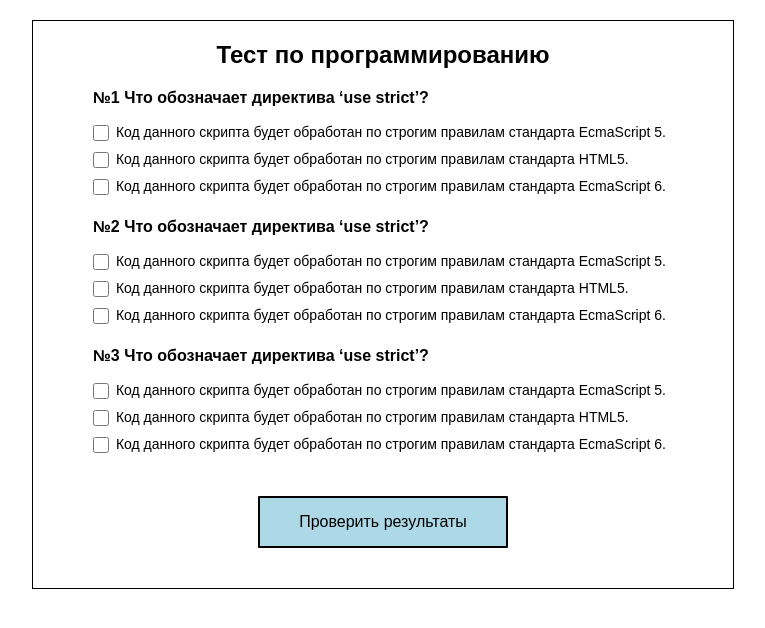
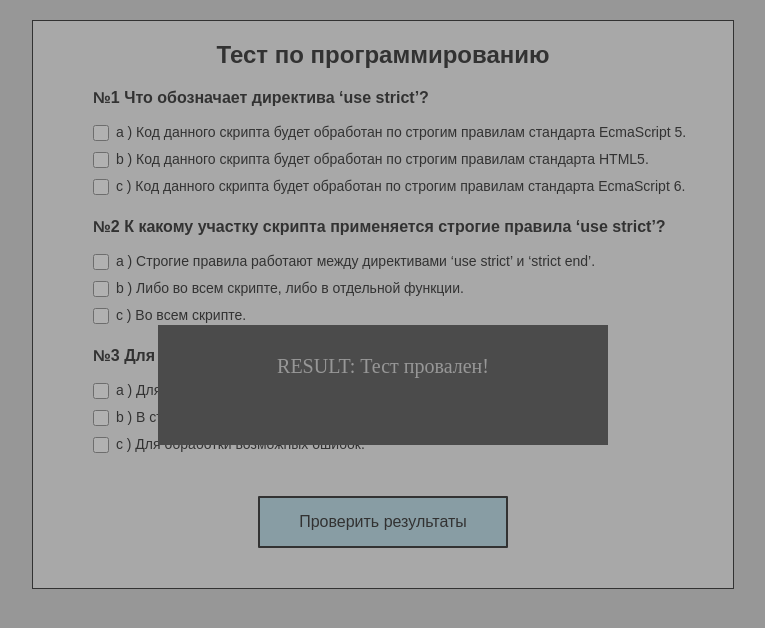
Before and after one commit to Shalex9/js-homework, a plain HTML site: page js-hw13-14/NEW-hw13-14.html in a window 1280 px wide. Both pictures are taken after a click on the button "Проверить результаты". Shown: the whole page, without its empty margins (257-1022 px from the left). Drawn offline with nearby package versions, Linux system fonts and the light colour scheme.

Commit message:
shablon&modal.window&clean
все, кроме самой проверки результатов

```diff
--- a/js-hw13-14/NEW-hw13-14.html
+++ b/js-hw13-14/NEW-hw13-14.html
@@ -12,13 +12,13 @@
     <article id="content"></article>
 
     <script type="text/html" id='wrapper'>
-      <h2>Тест по программированию</h2>
-        <% for (var i=0; i<3; i++) { %>
+      <h2><%= title%></h2>
+        <% for (var i=0; i<questions.length; i++) { %>
           <div id="block<%=[i+1]%>">
-            <h3 class="question"> №<%=i+1%> <%=q0.title%> </h3>
-            <% for (var j=0; j<q0.answers.length; j++) {%>
+            <h3 class="question"> №<%=i+1%> <%=questions[i].title%> </h3>
+            <% for (var j=0; j<questions[i].answers.length; j++) {%>
               <label class="inputBlock">
-                <input type= checkbox class="check"> <%=q0.answers[j] %>
+                <input type="checkbox" class="check" value="<%=j%>"> <%= variant[j]%> ) <%=questions[i].answers[j] %>
               </label>
             <% }; %>
           </div>
--- a/js-hw13-14/css/css.css
+++ b/js-hw13-14/css/css.css
@@ -1,8 +1,12 @@
+body{
+  background: #ccc;
+}
 #content{
   width: 700px;
   border: 1px solid #000;
   margin: 20px auto;
   font-family: Arial;
+  background: #eee;
 }
 h2 {
   text-align: center;
@@ -26,12 +30,17 @@ ul {
   list-style: none;
   font-size: 14px;
 }
+.inputBlock:hover{
+  cursor: pointer;
+  color: #777;
+}
 .check {
   width: 16px;
   height: 16px;
   margin-left: 10px;
   vertical-align: middle;
 }
+.check{cursor: pointer;}
 .text {
   margin-left: 5px;
 
@@ -50,3 +59,24 @@ ul {
   border-radius: 1px;
   background-color: lightblue;
 }
+.modal{
+  position: absolute;
+  top: 50%;
+  left: 50%;
+  width: 430px;
+  height: 100px;
+  margin: -75px 0 0 -225px;
+  padding: 10px;
+  background-color: #333;
+  color: #ccc;
+  font-size: 20px;
+  text-align: center;
+}
+.overlay {
+    position: fixed;
+    top: 0;
+    left: 0;
+    width: 100%;
+    height: 100%;
+    background-color: rgba(100, 100, 100, .5);
+}
--- a/js-hw13-14/js/NEW-js.js
+++ b/js-hw13-14/js/NEW-js.js
@@ -2,65 +2,69 @@
 $(function(){
 
   var test = {
-    q0: {
-      title: 'Что обозначает директива ‘use strict’?',
-      answers: [
-          'Код данного скрипта будет обработан по строгим правилам стандарта EcmaScript 5.',
+    title: 'Тест по программированию',
+    variant: ["a", "b", "c", "d"],
+    questions: [
+      { title: 'Что обозначает директива ‘use strict’?',
+        answers: [  'Код данного скрипта будет обработан по строгим правилам стандарта EcmaScript 5.',
                     'Код данного скрипта будет обработан по строгим правилам стандарта HTML5.',
-          'Код данного скрипта будет обработан по строгим правилам стандарта EcmaScript 6.'
-          ],
+                    'Код данного скрипта будет обработан по строгим правилам стандарта EcmaScript 6.'],
         check: 0
-    },
-    q1: {
+      }, {
         title: 'К какому участку скрипта применяется строгие правила ‘use strict’?',
-      answers: [
-          'Строгие правила работают между директивами ‘use strict’ и ‘strict end’.',
+        answers: [  'Строгие правила работают между директивами ‘use strict’ и ‘strict end’.',
                     'Либо во всем скрипте, либо в отдельной функции.',
-          'Во всем скрипте.'
-          ],
+                    'Во всем скрипте.'],
         check: 1
-    },
-    q2: {
+      }, {
         title: 'Для чего используется конструкция try-catch в javascript?',
-      answers: [
-          'Для генерирования ошибок.',
+        answers: [  'Для генерирования ошибок.',
                     'В строгом режиме весь код необходимо оборачивать в try-catch.',
-          'Для обработки возможных ошибок'
-          ],
+                    'Для обработки возможных ошибок.'],
         check: 2
       }
+    ]
   };
-      var d = Object.keys(test).length;       console.log("Длинна объекта test:", d);
-      var z = test.q1.answers;                console.log("Массив ответов в вопросе 1:", z);
-      var f = test.q2.answers.length;         console.log("Количество ответов в вопросе 2:", f);
-      // console.log("test: ", test);
+
+//localStorage, JSON.stringify, JSON.parse
+  // var genString = JSON.stringify(test);
+  // localStorage.setItem('str', genString);
+  // genString = localStorage.getItem('str');
+  // console.log("JSON.stringify: ",genString);
+  // var genSubj = JSON.parse(genString);
+  // console.log("JSON.parse: ", genSubj);
 
   var content = document.getElementById('content');
   content.innerHTML = tmpl("wrapper", test);
 
-  // var answers = [
-  //   [true,false,false],
-  //   [false,true,false],
-  //   [false,false,true,false] ];
   $("#result").click(function(){
       var current,k,flag="Тест пройден";
-      for (var i=0;i<3;i++){
+      for (var i=0;i<test.questions.length;i++){
         k=i+1;
         current ="#block"+ k +" input";
         $(current).each(function(j) {
-          if ($(current).eq(j)[0].checked!=answers[i][j]){flag = "Опаньки! Тест провален!";}
+          if ($(current).eq(j)[0].checked!=test.questions[i].check){flag = "Тест провален!";}
         })
       }
-      alert(flag);
+
+      var result = "RESULT: " + flag;
+      var modal = $('<div class="modal"><p>' + result + '<p></div>');
+      var overlay = $('<div class="overlay"></div>')
+      $("body").append(modal);
+      $("body").append(overlay);
+
+      overlay.one('click', hideModal);
+      modal.one('click', hideModal);
+
+      function hideModal() {
+          $('[type=checkbox]').prop("checked", false);
+          modal.remove();
+          overlay.remove();
+      }
   });
 
-
-  var genString = JSON.stringify(test);
-  localStorage.setItem('str', genString);
-
-  genString = localStorage.getItem('str');
-  console.log("JSON.stringify: ",genString);
-
-  var genSubj = JSON.parse(genString);
-  console.log("JSON.parse: ", genSubj);
+  // var d = Object.keys(test).length;                 console.log("Длинна объекта test:", d);
+  // var z = test.questions[0].answers;                console.log("Массив ответов в вопросе 1:", z);
+  // var f = test.questions[2].answers.length;         console.log("Количество ответов в вопросе 2:", f);
+  // console.log("test: ", test);
 });
```
Lines whose indentation alone changed are shown as unchanged.
